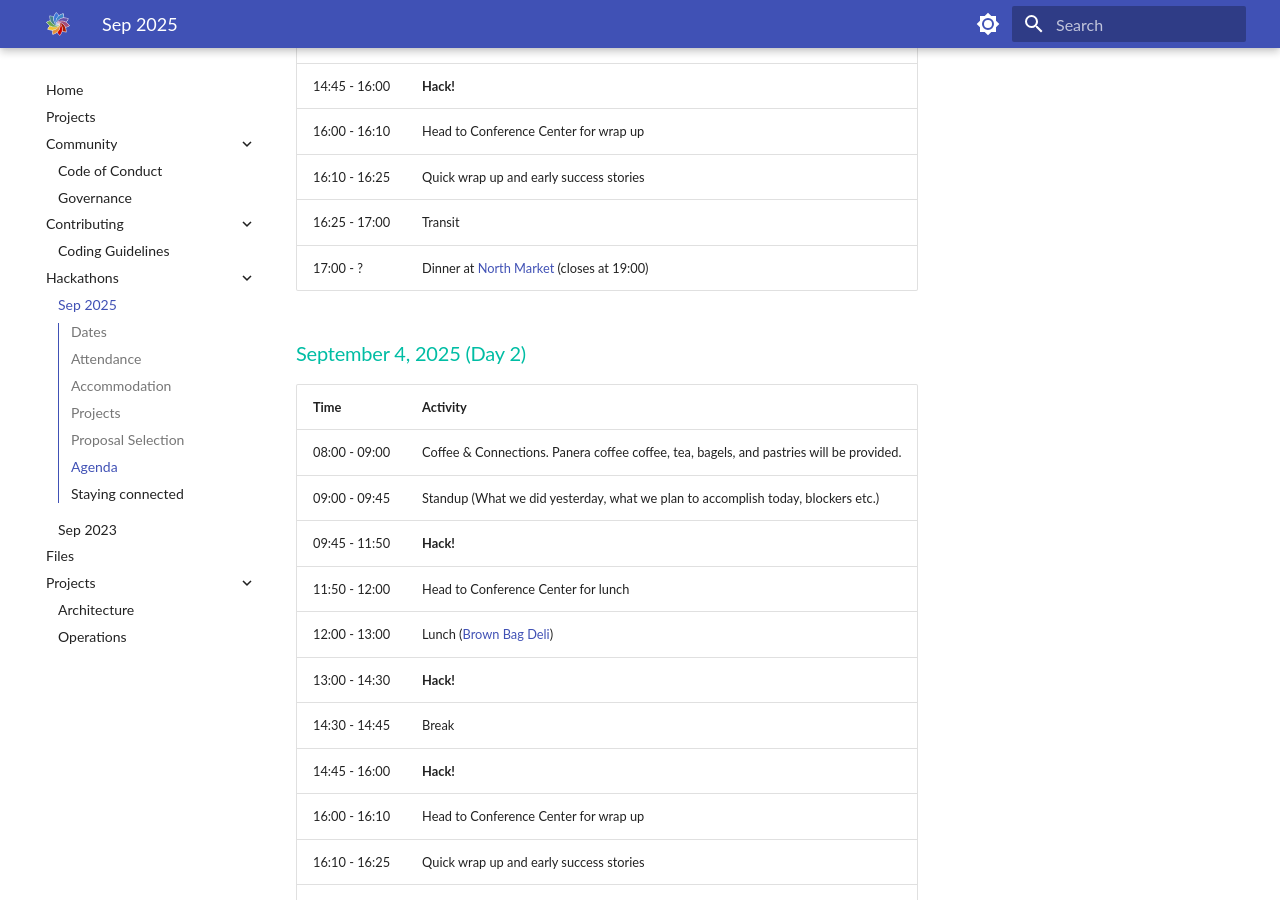
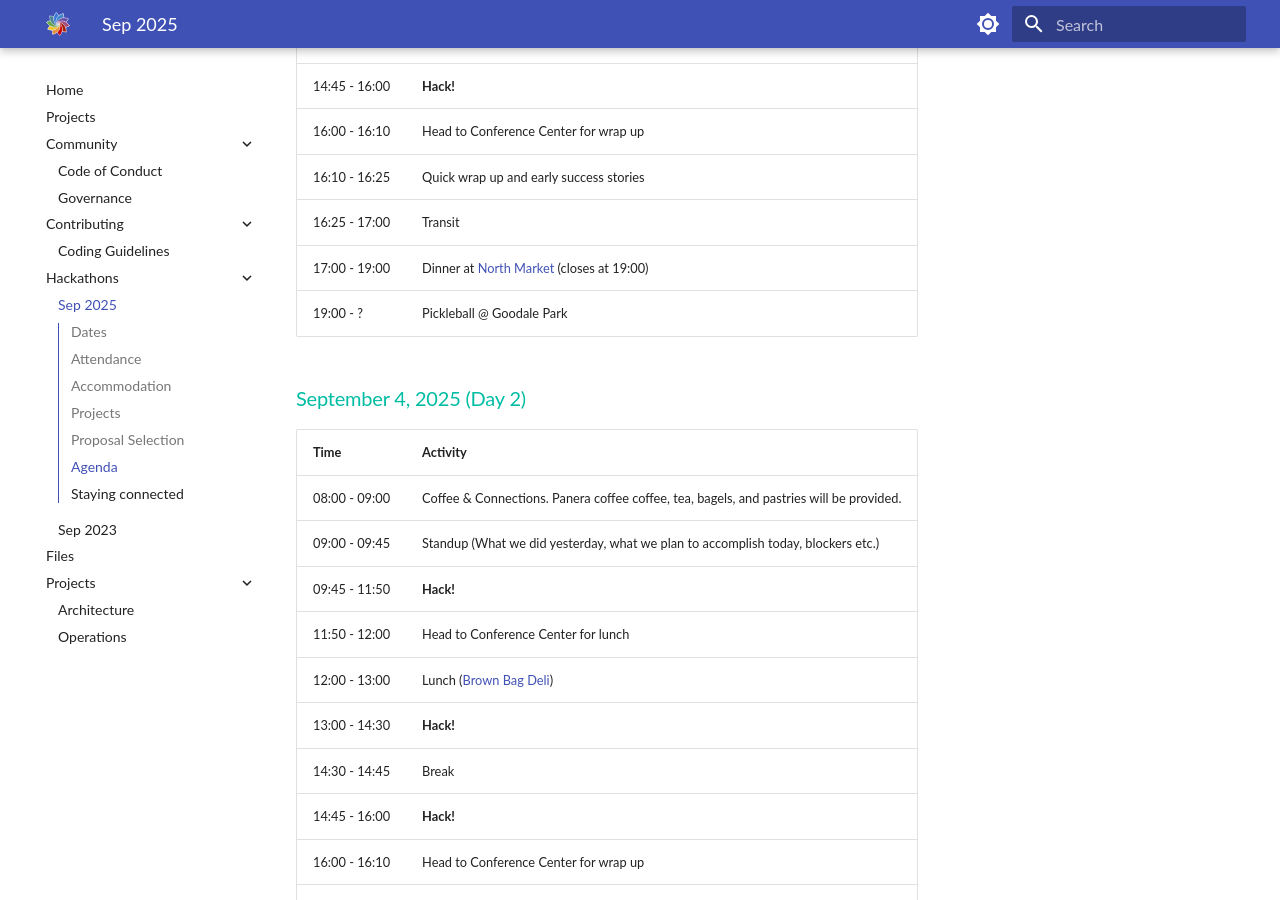
Before and after one commit to biocommons/biocommons.github.io, an MkDocs documentation site: the page built from docs/hackathons/2025.md, in a window 1280 px wide and 900 px high, scrolled down 3309 px. Built offline with MkDocs 1.6.1 and Material for MkDocs 9.7.7, drawn with Linux system fonts in a browser that asks for light colours.

Commit message:
add important activity for 9/3 hackathon day

```diff
--- a/docs/hackathons/2025.md
+++ b/docs/hackathons/2025.md
@@ -96,7 +96,8 @@ We will have breakout rooms in **Research Building 3/4 (RB3/4)** ([575 Children'
 | 16:00 - 16:10 | Head to Conference Center for wrap up |
 | 16:10 - 16:25 | Quick wrap up and early success stories |
 | 16:25 - 17:00 | Transit |
-| 17:00 - ? | Dinner at [North Market](https://northmarket.org/location/downtown-market/) (closes at 19:00) |
+| 17:00 - 19:00 | Dinner at [North Market](https://northmarket.org/location/downtown-market/) (closes at 19:00) |
+| 19:00 - ? | Pickleball @ Goodale Park |
 
 ### September 4, 2025 (Day 2)
 
```
